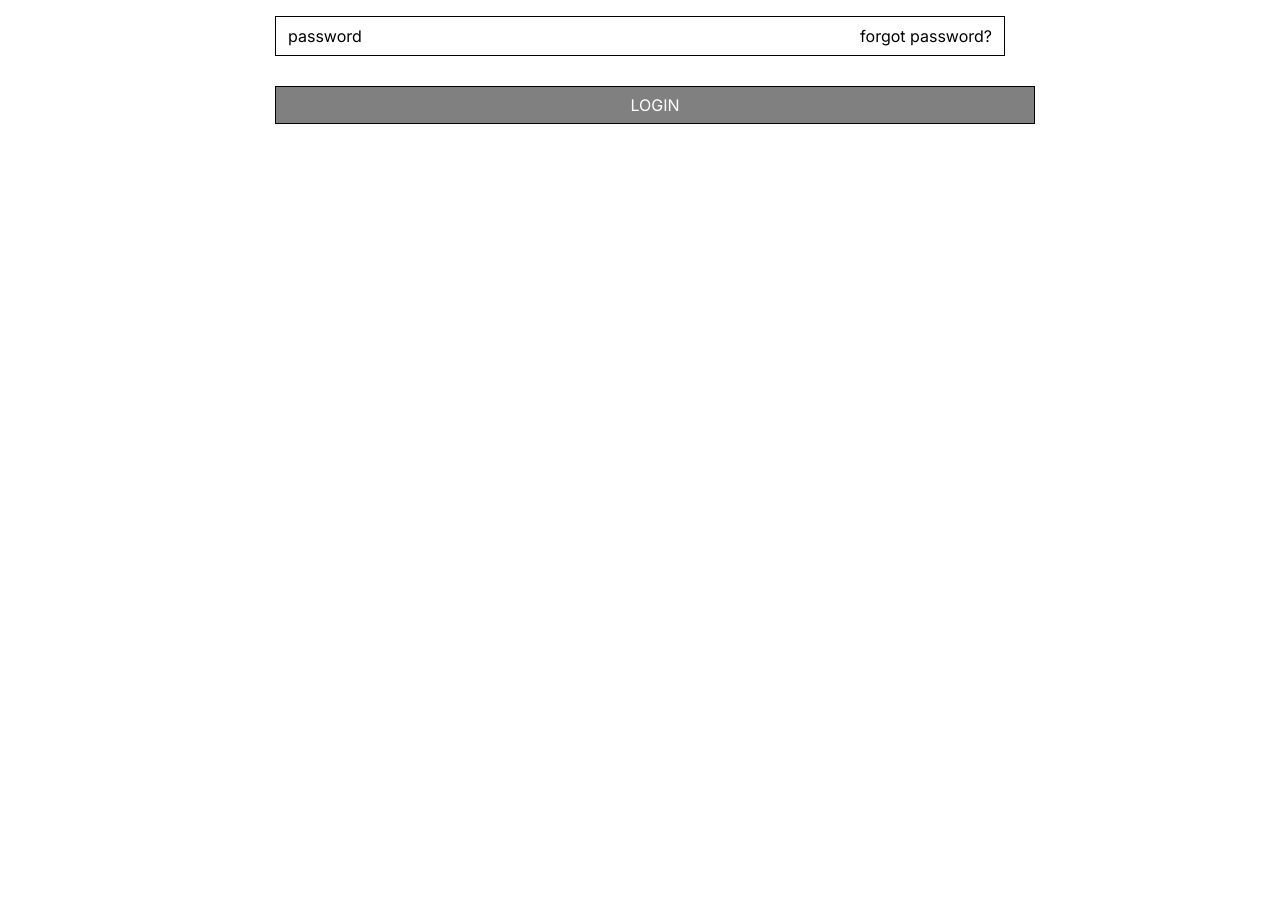
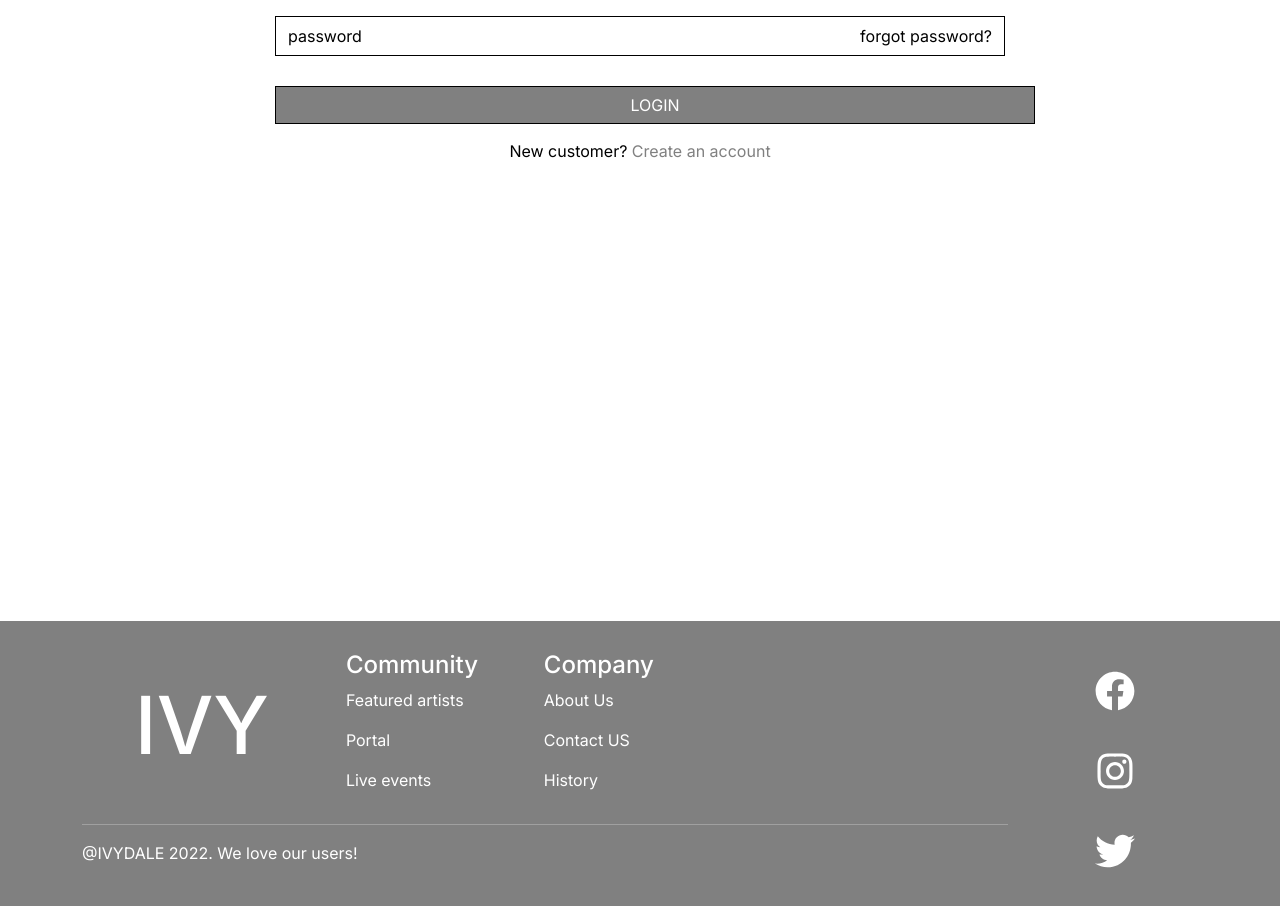
Before and after one commit to ivydalefashion/ivydalefashion-web, a Next.js app: page /Signin in a window 1280 px wide. Shown: the part 280-1186 px from the top of the page. Before the commit the page ends 800 px from the top, so only its background shows below. Built offline with nearby package versions, Linux system fonts and the light colour scheme.

Commit message:
Finished designing the signin page

```diff
--- a/src/app/(Commerce)/Signin/page.tsx
+++ b/src/app/(Commerce)/Signin/page.tsx
@@ -1,24 +1,21 @@
 import { Metadata } from 'next'
 import Link from 'next/link'
-import {Form, Button} from 'react-bootstrap'
-// import styles from '../_styles/signin.module.scss'
-import MainNavbar from '../_components/Header'
 import MiniNavbar from '../_components/HeaderMini'
 import SinginComponent from './signinComponent'
+import Footer from '../_components/Footer'
 
 export const metadata: Metadata = {
-  title: 'Ivydale Blog',
-  description: 'Generated by create next app',
+  title: 'Signin to IvydaleFashion',
+  description: 'Sign in or Login here to access your Ivydalefashion account.',
 }
 
 const SigninPage = () => {
 
 	return (
-    <main >
+		<main>
 			<MiniNavbar></MiniNavbar>
-        {/* <MainNavbar></MainNavbar> */}
 			<SinginComponent></SinginComponent>
-        {/* <Footer></Footer> */}
+			<Footer></Footer>
 		</main>
 	)
 }
--- a/src/app/(Commerce)/Signin/signinComponent.tsx
+++ b/src/app/(Commerce)/Signin/signinComponent.tsx
@@ -54,7 +54,7 @@ const SinginComponent = () => {
                     <br />
 
                     <Link  href="signup">
-                        {/* <a className={styles.createAccountLink}>New customer? <span>Create an account</span></a> */}
+                        <p className={styles.createAccountLink}>New customer? <span>Create an account</span></p>
 
                     </Link>
                 </form>
--- a/src/app/(Commerce)/_components/Footer.tsx
+++ b/src/app/(Commerce)/_components/Footer.tsx
@@ -0,0 +1,62 @@
+'use client'
+import { Container, Col, Row } from 'react-bootstrap';
+// import styles from '../../../styles/footer/Footer.module.scss'
+import styles from './_styles_components/Footer.module.scss'
+import { FaFacebook,FaInstagram,FaTwitter } from 'react-icons/fa';
+
+
+const Footer = () =>{
+    return (
+        <div className={` ${styles.footer}`}>
+           <Container>
+               <Row className={``}>
+                   <Col lg={10} md={10} sm={12}>
+                        <Row>
+                            <Col lg={10} md={10} sm={12}>
+                                <Row>
+                                    {/* Here are the cols for the Logo, community and company */}
+                                    <Col lg={4} md={4} sm={12} className={styles.ivyLogoCol} >
+                                        <h1 className={styles.ivyLogo}>IVY</h1>
+                                    </Col>
+
+                                    <Col lg={3} md={3} sm={12}>
+                                        <h4>Community</h4>
+                                        <p>Featured artists</p>
+                                        <p>Portal</p>
+                                        <p>Live events</p>
+                                    </Col>
+
+                                    <Col lg={3} md={3} sm={12}>
+                                        <h4>Company</h4>
+                                        <p>About Us</p>
+                                        <p>Contact US</p>
+                                        <p>History</p>
+                                    </Col>
+                                </Row>
+                            </Col>
+
+                            <Col  lg={2} md={2} sm={0}>
+                                {/* intentionally left empty */}
+                            </Col>
+                        </Row>
+                        <hr className={styles.hr}></hr>
+
+                        <Row>
+                            <p>@IVYDALE 2022. We love our users!</p>
+                        </Row>
+                   </Col>
+
+                   <Col lg={2} md={2} sm={12} className={styles.socialMediaCol}>
+                    <Row className={styles.socialMediaRow}> <FaFacebook  /></Row>
+                    <Row className={styles.socialMediaRow}> <FaInstagram > </FaInstagram></Row>
+                    <Row className={styles.socialMediaRow}> <FaTwitter></FaTwitter></Row>
+                   </Col>
+
+
+               </Row>
+           </Container>
+        </div>
+    )
+}
+
+export default Footer;
--- a/src/app/(Commerce)/_components/Header.tsx
+++ b/src/app/(Commerce)/_components/Header.tsx
@@ -5,9 +5,9 @@ import styles from './_styles_components/Header.module.scss'
 import { FaSearch,FaUserAlt,FaShoppingCart,FaHeart } from 'react-icons/fa';
 
 const MainNavbar = () =>{
+
     return (
-
-        <Navbar  fixed="top" className={`${styles.navBar}`} bg="light" expand="lg">
+        <Navbar fixed="top" className={`${styles.navBar}`} bg="light" expand="lg">
             <Container>
                 <Navbar.Brand className={styles.navBarBrand} href="#home">IVY</Navbar.Brand>
                 <Navbar.Toggle aria-controls="basic-navbar-nav" />
@@ -56,7 +56,7 @@ const MainNavbar = () =>{
 
                 </Navbar.Collapse>
             </Container>
-            </Navbar>
+        </Navbar>
     )
 }
 
--- a/src/app/(Commerce)/_styles/signinComponent.module.scss
+++ b/src/app/(Commerce)/_styles/signinComponent.module.scss
@@ -3,6 +3,7 @@
     text-align: center;
     max-width: 800px;
     padding: 20px;
+    height: 100vh;
 
     .primaryLabel{
         font-size: 50px ;
```
Lines whose indentation alone changed are shown as unchanged.
